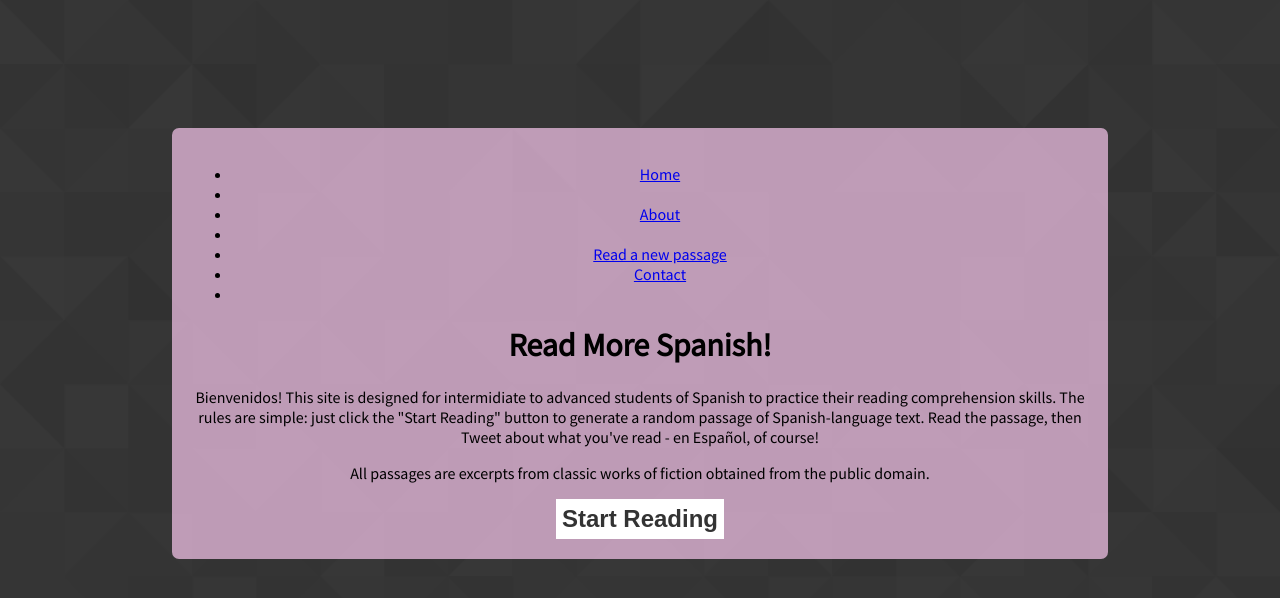
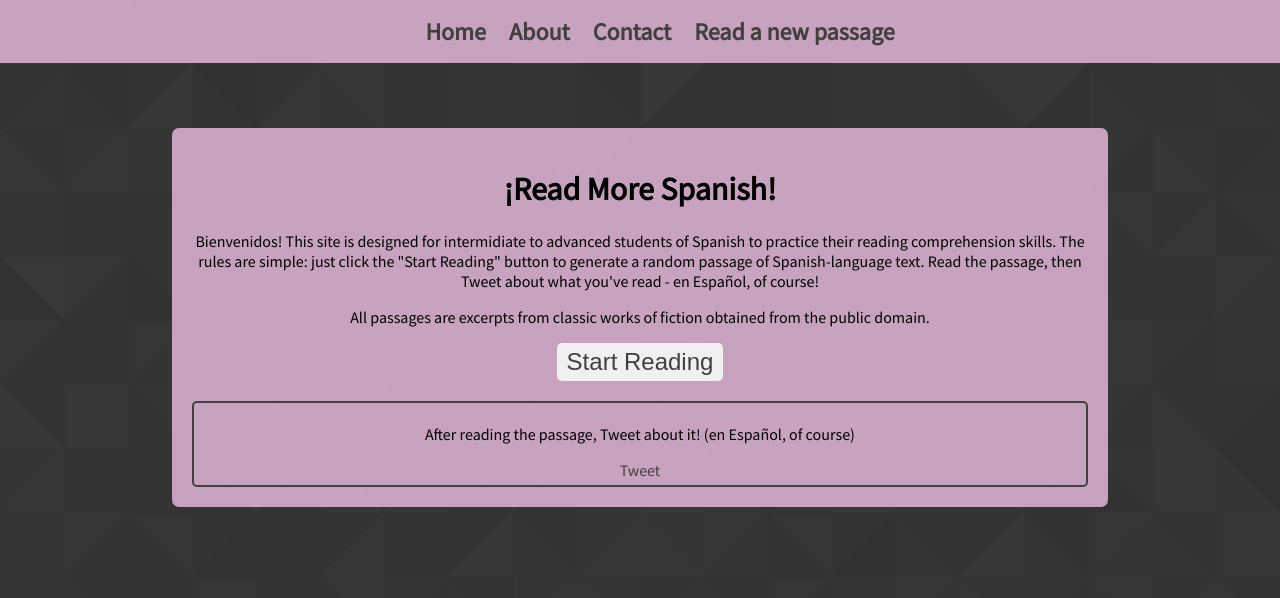
Before and after one commit to nastiasl/spanish-project, a plain HTML site: page index.html in a window 1280 px wide. Drawn offline with nearby package versions, Linux system fonts and the light colour scheme.

Commit message:
Final css from AS

```diff
--- a/index.html
+++ b/index.html
@@ -4,7 +4,7 @@
 		<meta charset="utf-8"></meta>
 		<meta http-equiv="X-UA-Compatible" content="IE=edge">
 		<meta name="viewport" content="width=device-width, initial-scale=1">
-		<title>Read More Spanish!</title>
+		<title>¡Read More Spanish!</title>
 		<script src="https://ajax.googleapis.com/ajax/libs/jquery/2.1.4/jquery.min.js"></script>
 		<script src="proj-test.js"></script>
 		<link href='https://fonts.googleapis.com/css?family=Source+Sans+Pro&subset=latin,latin-ext' rel='stylesheet' type='text/css'>
@@ -15,15 +15,15 @@
 	<div class="wrapper">
 		<nav>
 			<ul>
-				<li><a href="#home">Home</a><li>
-				<li><a href="about-us.html">About</a><li>
+				<li><a href="index.html">Home</a></li>
+				<li><a href="about-us.html">About</a></li>
+				<li><a href="form.html">Contact</a></li>
 				<li><a href="#readings" id="navButton">Read a new passage</a></li>
-				<li><a href="form.html">Contact</a><li>
 			</ul>
 		</nav>
 
 		<div class="info" id="home">
-			<h1>Read More Spanish!</h1>
+			<h1 class="lit-header">¡Read More Spanish!</h1>
 			<p>Bienvenidos! This site is designed for intermidiate to advanced students of Spanish to practice their reading comprehension skills.
 			The rules are simple: just click the "Start Reading" button to generate a random passage of Spanish-language text. Read the passage, then
 			Tweet about what you've read - en Español, of course!</p>
@@ -37,7 +37,7 @@
 
 		<div class="readings">
 		<article class="lit" id="0">
-			<h2>Orgullo y Prejuicio (Pride and Prejudice)</h2>
+			<h2 class="lit-header">Orgullo y Prejuicio (Pride and Prejudice)</h2>
 			<p><span>P</span>oco después le enviaron una invitación para que fuese a cenar. Y cuando la señora Bennet tenía ya planeados los manjares que darían crédito de su buen hacer de ama de casa, recibieron una respuesta que echaba todo a perder. El señor Bingley se veía obligado a ir a la ciudad al día siguiente, y en consecuencia no podía aceptar el honor de su invitación. La señora Bennet se quedó bastante desconcertada. No podía imaginar qué asuntos le reclamaban en la ciudad tan poco tiempo después de su llegada a Hertfordshire; y empezó a temer que iba a andar siempre revoloteando de un lado para otro sin establecerse definitivamente y como es debido en Netherfield. Lady Lucas apaciguó un poco sus temores llegando a la conclusión de que sólo iría a Londres para reunir a un grupo de amigos para la fiesta. Y pronto corrió el rumor de que Bingley iba a traer a doce damas y a siete caballeros para el baile. Las muchachas se afligieron por semejante número de damas; pero el día antes del baile se consolaron al oír que en vez de doce había traído sólo a seis, cinco hermanas y una prima. Y cuando el día del baile entraron en el salón, sólo eran cinco en total: el señor Bingley, sus dos hermanas, el marido de la mayor y otro joven.</p>
 
 			<p>El señor Bingley enseguida trabó amistad con las principales personas del salón; era vivo y franco,
@@ -53,7 +53,7 @@
 			<p>El señor Bingley era apuesto, tenía aspecto de caballero, semblante agradable y modales sencillos y poco afectados. Sus hermanas eran mujeres hermosas y de indudable elegancia. Su cuñado, el señor Hurst, casi no tenía aspecto de caballero; pero fue su amigo el señor Darcy el que pronto centró la atención del salón por su distinguida personalidad, era un hombre alto, de bonitas facciones y de porte aristocrático. Pocos minutos después de su entrada ya circulaba el rumor de que su renta era de diez mil libras al año. Los señores declaraban que era un hombre que tenía mucha clase; las señoras decían que era mucho más guapo que Bingley, siendo admirado durante casi la mitad de la velada, hasta que sus modales causaron tal disgusto que hicieron cambiar el curso de su buena fama; se descubrió que era un hombre orgulloso, que pretendía estar por encima de todos los demás y demostraba su insatisfacción con el ambiente que le rodeaba; ni siquiera sus extensas posesiones en Derbyshire podían salvarle ya de parecer odioso y desagradable y de que se considerase que no valía nada comparado con su amigo.</p>
 		</article>
 		<article class="lit" id="1">
-			<h2>Guerra y Paz (War and Peace)</h2>
+			<h2 class="lit-header">Guerra y Paz (War and Peace)</h2>
 			<p><span>E</span>l salón de Ana Pavlovna comenzaba a llenarse paulatinamente. La alta sociedad de San Petersburgo afluía a él, es decir, las más diversas personas por la edad y por el carácter, pero todas pertenecientes en absoluto al mismo medio: la hija del príncipe Basilio, la bella Elena, que venía en busca de su padre para acompañarlo a la fiesta que se celebraba en la Embajada; lucía un vestido de baile en el que se destacaba el emblema de las damas de honor. Luego, la joven princesa Bolkonskaia, conocida como la mujer más seductora de San Petersburgo, casada el pasado invierno - ahora, a causa de su gravidez, no podía acudir a las grandes recepciones y frecuentaba tan sólo las pequeñas veladas -el príncipe Hipólito, hijo del príncipe Basilio, acompañado de Mortemart, a quien presentaba; el abate Morio y otros muchos.</p>
 
 			<p>La joven princesa Bolkonskaia había llevado sus labores en un saquito de terciopelo bordado de oro. Su labio superior, muy lindo, con un ligero vello rubio, era corto en comparación con los dientes, pero abríase de una forma encantadora y todavía era más encantador cuando se distendía sobre el labio inferior. Como sucede siempre en las mujeres totalmente atractivas, su solo defecto, el labio demasiado corto y la boca entreabierta, parecía ser la belleza que la caracterizaba. Para todos era una satisfacción contemplar a aquella «futura mamá» llena de salud y vivacidad, que soportaba tan fácilmente su estado. Los viejos y jóvenes malhumorados que la miraban parecía que se volviesen como ella cuando se encontraban en su compañía y hablaban un rato.</p>
@@ -61,7 +61,7 @@
 			<p>Quien le hablase veía en cada una de sus palabras la sonrisa clara y los dientes blancos y brillantes siempre al descubierto; y ese día creíase particularmente amable. Todos pensaban esto mismo. La pequeña Princesa, balanceándose a pequeños y rápidos pasos, dio la vuelta a la mesa con el saquito en la mano; alisándose el traje, se sentó en el diván, cerca del samovar de plata, como si todo lo que hiciera fuese un juego de placer para ella y para todos los que la rodeaban.</p>
 		</article>
 		<article class="lit" id="2">
-			<h2>Don Quixote de la Mancha (Don Quixote)</h2>
+			<h2 class="lit-header">Don Quixote de la Mancha (Don Quixote)</h2>
 			<p><span>E</span>ste soliloquio pasó consigo Sancho, y lo que sacó dél fue que volvió a decirse:</p>
 
 			<p>"Ahora bien, todas las cosas tienen remedio, si no es la muerte, debajo de cuyo yugo hemos de pasar todos, mal que nos pese, al acabar de la vida. Este mi amo, por mil señales, he visto que es un loco de atar, y aun también yo no le quedo en zaga, pues soy más mentecato que él, pues le sigo y le sirvo, si es verdadero el refrán que dice: "Dime con quién andas, decirte he quién eres", y el otro de "No con quien naces, sino con quien paces". Siendo, pues, loco, como lo es, y de locura que las más veces toma unas cosas por otras, y juzga lo blanco por negro y lo negro por blanco, como se pareció cuando dijo que los molinos de viento eran gigantes, y las mulas de los religiosos dromedarios, y las manadas de carneros ejércitos de enemigos, y otras muchas cosas a este tono, no será muy difícil hacerle creer que una labradora, la primera que me topare por aquí, es la señora Dulcinea; y, cuando él no lo crea, juraré yo; y si él jurare, tornaré yo a jurar; y si porfiare, porfiaré yo más, y de manera que tengo de tener la mía siempre sobre el hito, venga lo que viniere. Quizá con esta porfía acabaré con él que no me envíe otra vez a semejantes mensajerías, viendo cuán mal recado le traigo dellas, o quizá pensará, como yo imagino, que algún mal encantador de estos que él dice que le quieren mal la habrá mudado la figura por hacerle mal y daño."</p>
@@ -79,12 +79,12 @@
 			<p>"¡Santo Dios! ¿Qué es lo que dices, Sancho amigo?" dijo don Quijote. "Mira no me engañes, ni quieras con falsas alegrías alegrar mis verdaderas tristezas."</p>
 		</article>
 		<article class="lit" id="3">
-			<h2>Romeo y Julieta (Romeo and Juliet)</h2>
+			<h2 class="lit-header">Romeo y Julieta (Romeo and Juliet)</h2>
 			<p><span>E</span>n los hombres no hay lealtad, fidelidad,
 			ni honradez. Todos son perjuros, embusteros,
 			perversos y falsos. ¿Dónde está mi criado?
 			Dame un aguardiente: las penas y angustias
-			me envejecen. ¡Caiga el deshonor sobre Romeo!</p><br>
+			me envejecen. ¡Caiga el deshonor sobre Romeo!</p>
 
 			<p>JULIETA<br />¡Que tu lengua se llague por ese deseo!
 			Él no nació para el deshonor. El deshonor
@@ -110,6 +110,16 @@
 			<p>JULIETA<br />Cesará su llanto y seguirán fluyendo mis lágrimas por la ausencia de Romeo. Como yo, las pobres cuerdas se engañaron; recógelas: Romeo está desterrado. Para subir a mi lecho erais la ruta, mas yo, virgen, he de morir virgen viuda. Venid, pues. Ven, ama. Voy al lecho nupcial, llévese la muerte mi virginidad.</p>
 		</article>
 		</div>
+
+		<div class="twitter">
+		<footer>
+			<p>After reading the passage, Tweet about it! (en Español, of course)</p><a href="https://twitter.com/share" class="twitter-share-button" data-size="large">Tweet</a>
+			<script>!function(d,s,id)
+				{var js,fjs=d.getElementsByTagName(s)[0],p=/^http:/.test(d.location)?'http':'https';
+				if(!d.getElementById(id)){js=d.createElement(s);js.id=id;js.src=p+'://platform.twitter.com/widgets.js';fjs.parentNode.insertBefore(js,fjs);}}(document, 'script', 'twitter-wjs');
+			</script>
+		</footer>
+		</div>
 	</div>
 	</body>
 </html>
--- a/proj-test.css
+++ b/proj-test.css
@@ -1,6 +1,3 @@
-/*
- * Globals
- */
 
 body {
 	margin: 0;
@@ -15,7 +12,7 @@ body {
 }
 
 .wrapper {
-	background-color: rgba(250,200,238, .7);
+	background-color: rgba(250, 200, 238, .75);
 	margin: auto;
 	margin-top: 10%;
 	width: 70%;
@@ -34,15 +31,59 @@ span {
 #launchButton,
 #launchButton:hover,
 #launchButton:focus {
-  color: #333;
-  background-color: #fff;
-  border: 1px solid #fff;
-  padding: 5px;
-  font-size: 16px;
+  color: rgb(64, 64, 64);
+  background-color: rgb(240, 240, 240);
+  border: none;
+  padding: 5px 10px 5px 10px;
+  font-size: 18px;
   font-size: 1.5rem;
-  font-weight: bold;
+  border-radius: 5px;
+}
+
+a,
+a:focus{
+	text-decoration: none;
+	color: rgb(64, 64, 64);
+}
+
+a:hover {
+  text-decoration: underline;
+
 }
 
 .lit {
 	text-align: left;
 }
+
+.lit-header {
+	text-align: center;
+}
+
+nav {
+	top: 0;
+	position: absolute;
+	/*position: fixed;*/
+	display: inline;
+	background-color: rgba(250, 200, 238, .75);
+	right: 0;
+	width: 100%;
+}
+
+li {
+	list-style-type: none;
+    margin: 0;
+    padding: 10px;
+	display: inline;
+
+	font-size: 18px;
+	font-size: 1.5rem;
+	font-weight: bold;
+	color: white;
+}
+
+footer {
+	margin-top: 20px;
+	border: 2px solid rgb(64, 64, 64);
+	border-radius: 5px;
+	padding: 5px;
+}
```
Also changed, not shown: about-us.html (+7 -4 lines), form.html (+5 -2 lines).
